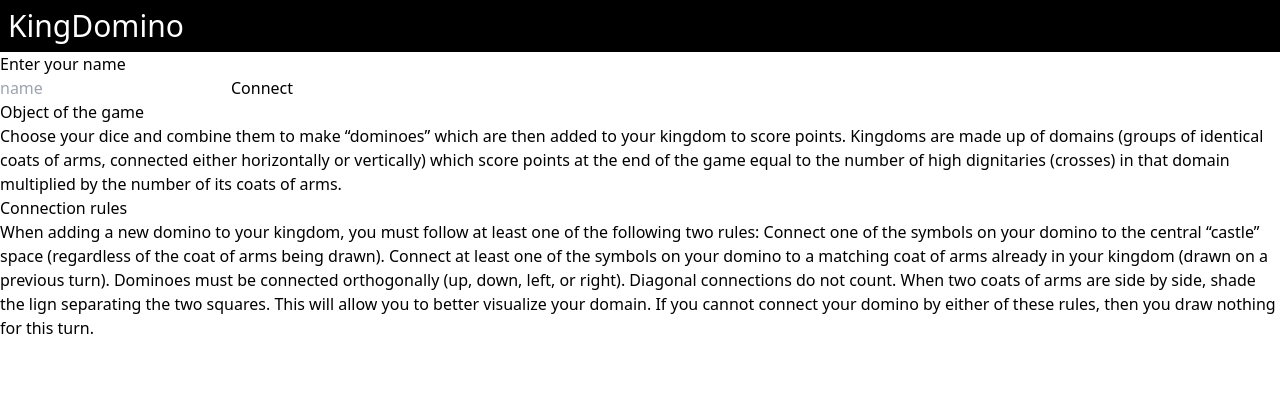
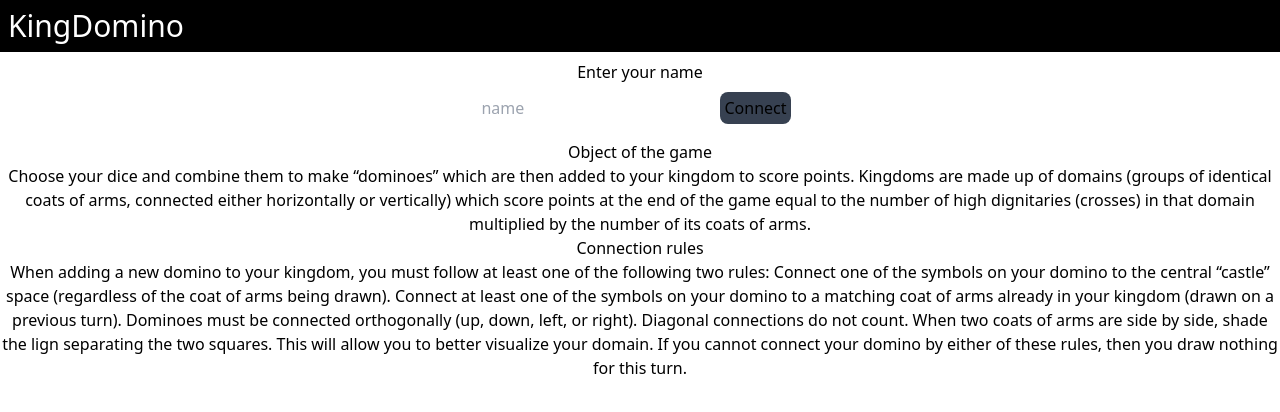
Before and after one commit to lozanov95/kingdomino, a React (Vite) app in the folder gameclient/: page / in a window 1280 px wide. Shown: the top 412 px of the page. Built offline with nearby package versions, Linux system fonts and the light colour scheme.

Commit message:
styled the connect form

```diff
--- a/gameclient/src/components/game.tsx
+++ b/gameclient/src/components/game.tsx
@@ -46,7 +46,7 @@ function Game() {
   function handleConnect(ev: SubmitEvent) {
     ev.preventDefault();
     setGameState(WebSocket.CONNECTING);
-    const ws = new WebSocket("ws://localhost:8080/join");
+    const ws = new WebSocket("ws://192.168.1.2:8080/join");
     setStatusMsg("Connecting...");
 
     ws.onopen = () => {
@@ -161,25 +161,35 @@ function Connect({
   setPlayerName: any;
 }) {
   return (
+    <div className="text-center">
+      <form
+        onSubmitCapture={connectHandler}
+        className="flex flex-col max-w-fit p-2 m-auto"
+      >
+        <h2>Enter your name</h2>
         <div>
-      <form onSubmitCapture={connectHandler}>
-        <h2>Enter your name</h2>
           <input
             placeholder="name"
             minLength={3}
             value={playerName}
             onChange={(e) => setPlayerName(e.target.value)}
             required
+            className="rounded text-gray-500"
           />
-        <button>Connect</button>
+          <button className="m-2 p-1 rounded-lg bg-gray-700">Connect</button>
+        </div>
+      </form>
       <RulesSection />
-      </form>
     </div>
   );
 }
 
 const StatusPane = memo(function StatusPane({ message }: { message: string }) {
-  return <div className="bg-blue-900 text-white text-center py-1 lg:py-2">{message}</div>;
+  return (
+    <div className="bg-blue-900 text-white text-center py-1 lg:py-2">
+      {message}
+    </div>
+  );
 });
 
 export default Game;
```
Lines whose indentation alone changed are shown as unchanged.
